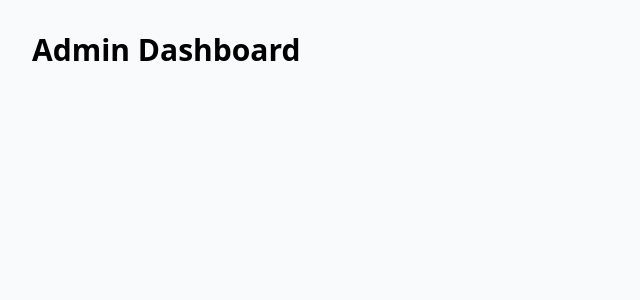
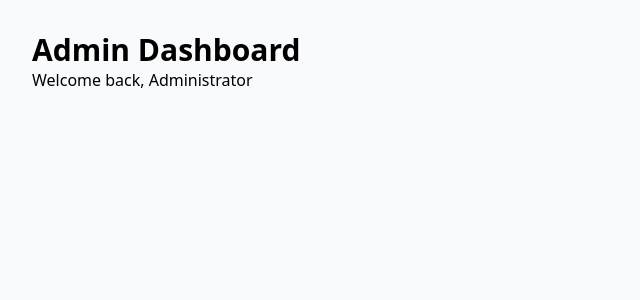
Before and after one commit to Aiimene/Edux, a Next.js app: page /admin/dashboard in a window 1280 px wide. Shown: the top 300 px of the page, without its empty margins (0-640 px from the left). Built offline with nearby package versions, Linux system fonts and the light colour scheme.

Commit message:
Add welcome message for administrator

```diff
--- a/src/app/admin/dashboard/page.tsx
+++ b/src/app/admin/dashboard/page.tsx
@@ -2,6 +2,7 @@ export default function AdminDashboard() {
   return (
     <div className="min-h-screen bg-gray-50 p-8">
       <h1 className="text-3xl font-bold">Admin Dashboard</h1>
+      <p>Welcome back, Administrator</p>
     </div>
   );
 }
```
